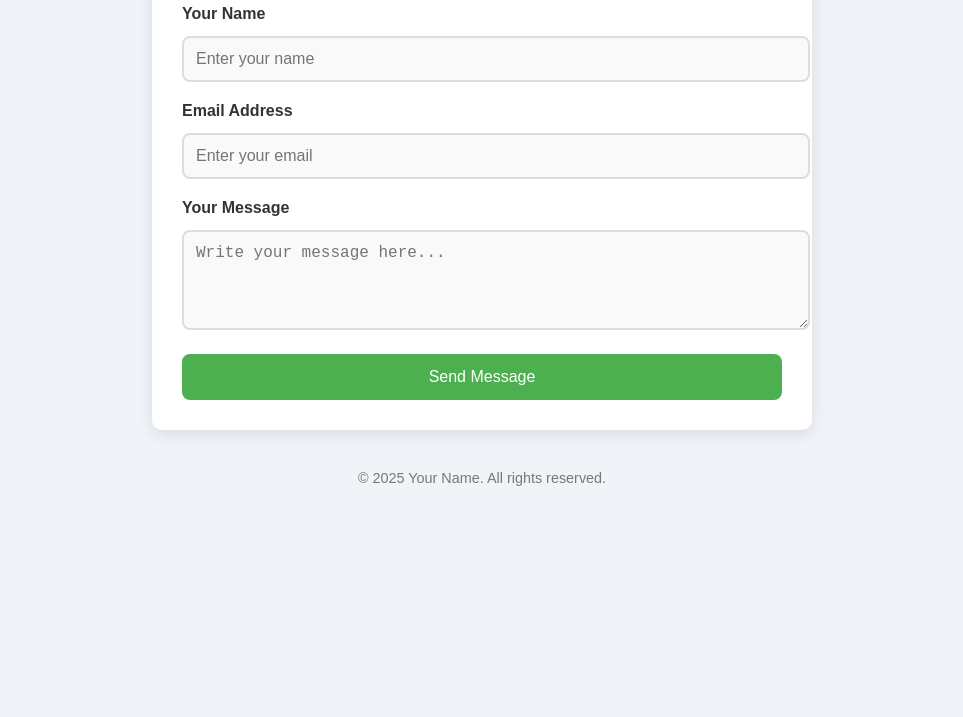
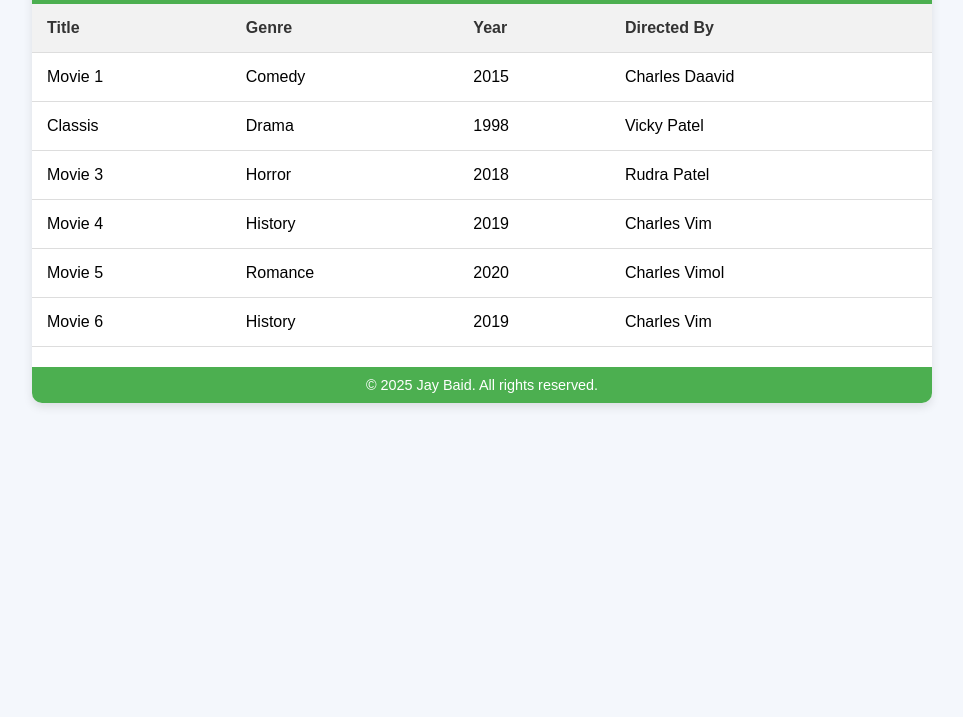
Before and after one commit to jay-0804/Web-Dev, a plain HTML site: page index.html in a window 1280 px wide. Shown: the part 123-840 px from the top of the page, without its empty margins (158-1121 px from the left). After the commit the page ends 800 px from the top, so only its background shows below. Drawn offline with Linux system fonts and the light colour scheme.

Commit message:
Initial Commit

```diff
--- a/index.html
+++ b/index.html
@@ -3,109 +3,124 @@
 <head>
     <meta charset="UTF-8">
     <meta name="viewport" content="width=device-width, initial-scale=1.0">
-<title>Contact Us</title>
+    <title>My Movie Collection</title>
     <style>
+        /* Global Styles */
         body {
             font-family: 'Arial', sans-serif;
-        background: #f0f4f8;
+            background-color: #f4f7fc;
             margin: 0;
             padding: 20px;
             display: flex;
-        flex-direction: column;
-        align-items: center;
-        min-height: 100vh;
+            justify-content: center;
         }
 
         .container {
             width: 100%;
-        max-width: 600px;
-        background: #fff;
-        padding: 30px;
+            max-width: 900px;
+            margin-top: 30px;
+            background-color: #fff;
             border-radius: 10px;
-        box-shadow: 0 4px 15px rgba(0, 0, 0, 0.1);
+            box-shadow: 0 4px 10px rgba(0, 0, 0, 0.1);
+            overflow: hidden;
         }
 
         h1 {
             text-align: center;
-        color: #4CAF50;
-        margin-bottom: 20px;
+            background-color: #4CAF50;
+            color: white;
+            margin: 0;
+            padding: 20px;
             font-size: 2rem;
         }
 
-    label {
-        font-weight: bold;
-        color: #333;
-        margin-bottom: 5px;
-        display: block;
+        table {
+            width: 100%;
+            border-collapse: collapse;
         }
 
-    input[type="text"],
-    input[type="email"],
-    textarea {
-        width: 100%;
-        padding: 12px;
-        margin: 8px 0 20px;
-        border: 2px solid #ddd;
-        border-radius: 8px;
-        background-color: #f9f9f9;
-        font-size: 1rem;
-        color: #333;
-        transition: border-color 0.3s ease;
+        th, td {
+            padding: 15px;
+            text-align: left;
+            border-bottom: 1px solid #ddd;
         }
 
-    input[type="text"]:focus,
-    input[type="email"]:focus,
-    textarea:focus {
-        border-color: #4CAF50;
-        outline: none;
+        th {
+            background-color: #f2f2f2;
+            color: #333;
         }
 
-    input[type="submit"] {
-        background-color: #4CAF50;
-        color: white;
-        padding: 14px 20px;
-        border: none;
-        border-radius: 8px;
-        cursor: pointer;
-        font-size: 1rem;
-        width: 100%;
-        transition: background-color 0.3s ease;
-    }
-
-    input[type="submit"]:hover {
-        background-color: #45a049;
+        tr:hover {
+            background-color: #f1f1f1;
         }
 
         footer {
             text-align: center;
-        margin-top: 40px;
-        color: #777;
+            margin-top: 20px;
+            padding: 10px;
+            background-color: #4CAF50;
+            color: white;
             font-size: 0.9rem;
-        width: 100%;
         }
+
     </style>
 </head>
 <body>
 
     <div class="container">
-    <h1>Contact Us</h1>
-    <form action="submit_form.php" method="POST">
-        <label for="name">Your Name</label>
-        <input type="text" id="name" name="name" placeholder="Enter your name" required>
-
-        <label for="email">Email Address</label>
-        <input type="email" id="email" name="email" placeholder="Enter your email" required>
-
-        <label for="message">Your Message</label>
-        <textarea id="message" name="message" placeholder="Write your message here..." rows="4" required></textarea>
-
-        <input type="submit" value="Send Message">
-    </form>
+        <h1>My Movie Collection</h1>
+        <table>
+            <thead>
+                <tr>
+                    <th>Title</th>
+                    <th>Genre</th>
+                    <th>Year</th>
+                    <th>Directed By</th>
+                </tr>
+            </thead>
+            <tbody>
+                <tr>
+                    <td>Movie 1</td>
+                    <td>Comedy</td>
+                    <td>2015</td>
+                    <td>Charles Daavid</td>
+                </tr>
+                <tr>
+                    <td>Classis</td>
+                    <td>Drama</td>
+                    <td>1998</td>
+                    <td>Vicky Patel</td>
+                </tr>
+                <tr>
+                    <td>Movie 3</td>
+                    <td>Horror</td>
+                    <td>2018</td>
+                    <td>Rudra Patel</td>
+                </tr>
+                <tr>
+                    <td>Movie 4</td>
+                    <td>History</td>
+                    <td>2019</td>
+                    <td>Charles Vim</td>
+                </tr>
+                <tr>
+                    <td>Movie 5</td>
+                    <td>Romance</td>
+                    <td>2020</td>
+                    <td>Charles Vimol</td>
+                </tr>
+                <tr>
+                    <td>Movie 6</td>
+                    <td>History</td>
+                    <td>2019</td>
+                    <td>Charles Vim</td>
+                </tr>
+            </tbody>
+        </table>
+        <footer>
+            &copy; 2025 Jay Baid. All rights reserved.
+        </footer>
     </div>
-
-<footer>
-    &copy; 2025 Your Name. All rights reserved.
-</footer>
 
 </body>
 </html>
```
Lines whose indentation alone changed are shown as unchanged.
